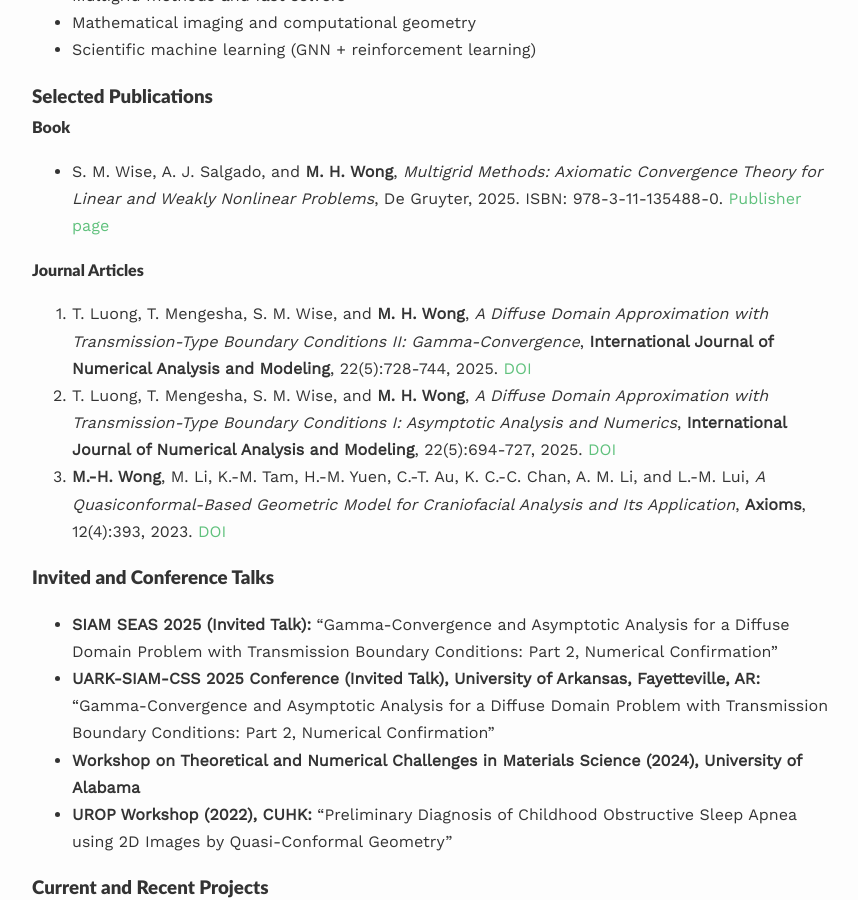
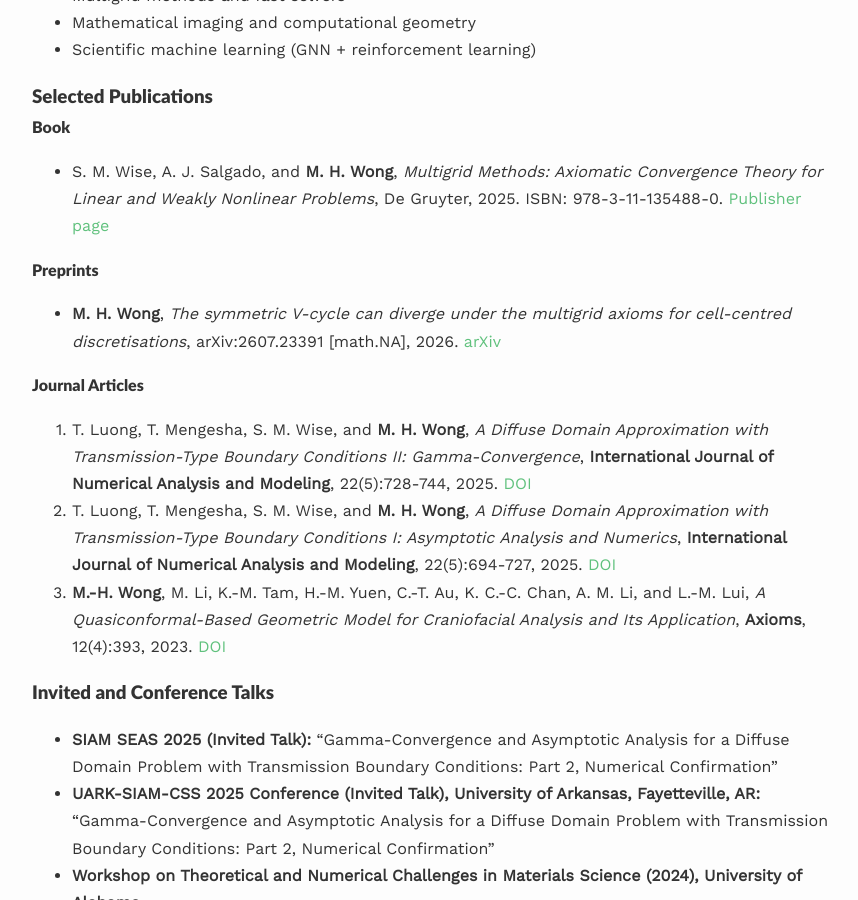
Before and after one commit to Calvin1127XD/Calvin1127XD.github.io, a Jekyll site: the page built from _pages/research.md, in a window 1280 px wide and 900 px high, scrolled down 386 px. Shown: the whole window, without its empty margins (208-1066 px from the left). Built offline with Jekyll 4.4.1, drawn with Linux system fonts in a browser that asks for light colours; nearby versions of some CDN libraries; some web fonts are replaced.

Commit message:
Add V-cycle preprint to CV and website

```diff
--- a/_pages/research.md
+++ b/_pages/research.md
@@ -20,6 +20,10 @@ published: true
 #### Book
 
 - S. M. Wise, A. J. Salgado, and **M. H. Wong**, *Multigrid Methods: Axiomatic Convergence Theory for Linear and Weakly Nonlinear Problems*, De Gruyter, 2025. ISBN: 978-3-11-135488-0. [Publisher page](https://www.degruyterbrill.com/document/isbn/9783111354880/html)
+
+#### Preprints
+
+- **M. H. Wong**, *The symmetric V-cycle can diverge under the multigrid axioms for cell-centred discretisations*, arXiv:2607.23391 [math.NA], 2026. [arXiv](https://arxiv.org/abs/2607.23391)
 
 #### Journal Articles
 
```
Also changed, not shown: _pages/cv.md (+1 -1 lines), 2 other files.
